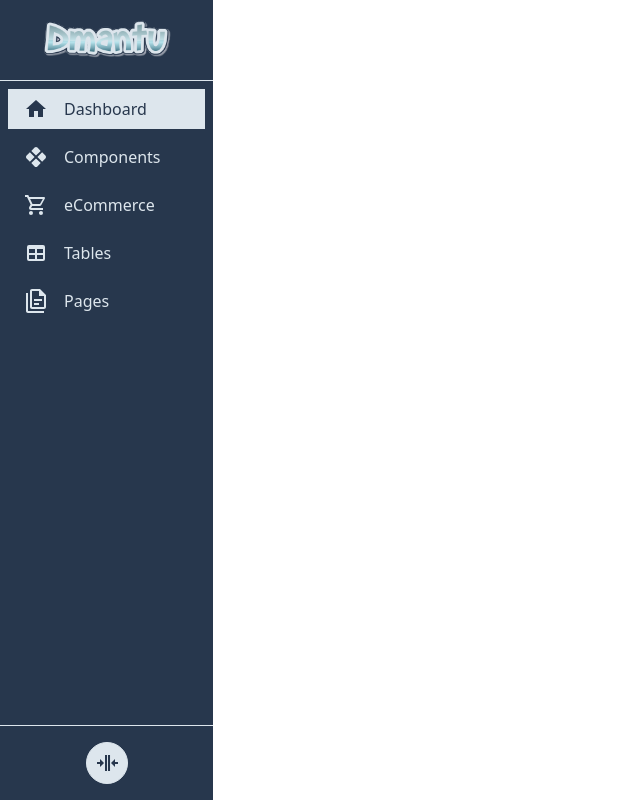
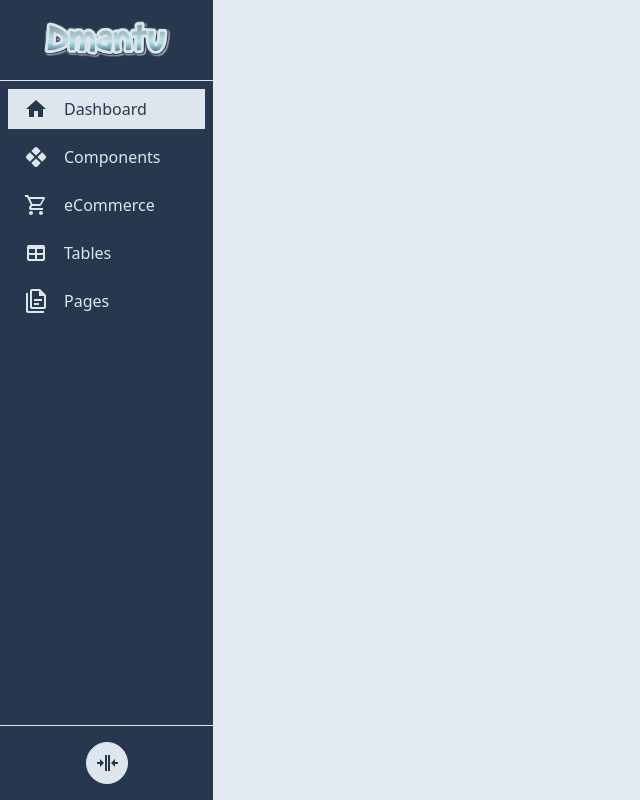
Before and after one commit to vishalkanani99/dmantu-admin, a Vue app: page / in a window 1280 px wide. Shown: the whole page, without its empty margins (0-640 px from the left). Built offline with nearby package versions, Linux system fonts and the light colour scheme.

Commit message:
created: overlayer component

```diff
--- a/src/App.vue
+++ b/src/App.vue
@@ -1,11 +1,16 @@
 <script setup>
+import { shallowRef } from 'vue';
 import { RouterView } from 'vue-router';
 import SideBar from './components/SideBar.vue'
+import OverLayer from './components/OverLayer.vue';
+
+const showOverLayer = shallowRef(true);
 </script>
 
 <template>
   <div>
-    <SideBar />
+    <SideBar class="z-50" />
     <RouterView />
+    <OverLayer v-model="showOverLayer" />
   </div>
 </template>
--- /dev/null
+++ b/src/components/OverLayer.vue
@@ -0,0 +1,30 @@
+<script setup>
+  import { computed } from 'vue';
+
+  const props = defineProps({
+    modelValue: Boolean,
+  });
+
+  const emit = defineEmits(['update:modelValue']);
+
+  const showOverLayer = computed({
+    get: () => props.modelValue,
+    set: (value) => {
+      emit('update:modelValue', value);
+    }
+  });
+
+  const defaultStyle = computed(() => {
+    const style = [
+      'fixed inset-0 z-40 transition-all',
+      showOverLayer.value ? 'translate-x-0' : '-translate-x-full',
+    ];
+    return style;
+  })
+</script>
+<template>
+  <div :class="defaultStyle">
+    <div class="fixed inset-0 bg-theme-100 opacity-80"></div>
+    <slot></slot>
+  </div>
+</template>
```
